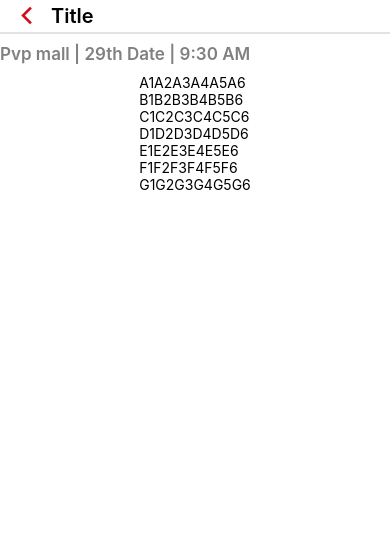
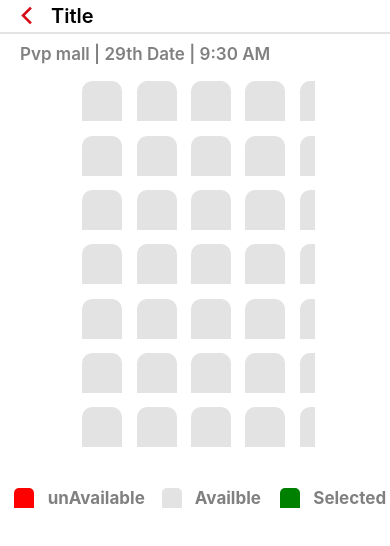
Before and after one commit to GUchechi/BookMovieTicket-App_React-Native, a React Native app: screen /Theaters in a window 390 px wide. Shown: the top 546 px of the page. Built offline with nearby package versions, Linux system fonts and the light colour scheme; what react-native-responsive-dimensions would draw is missing.

Commit message:
added theatre

```diff
--- /dev/null
+++ b/components/Availability.jsx
@@ -0,0 +1,32 @@
+import { StyleSheet, Text, View } from "react-native";
+import React from "react";
+
+const Availability = ({ name, color }) => {
+  return (
+    <View style={{ flexDirection: "row", alignItems: "center", gap: 10 }}>
+      <View
+        style={{
+          backgroundColor: color,
+          height: 20,
+          width: 20,
+          borderTopLeftRadius: 5,
+          borderTopRightRadius: 5,
+          margin: "3%",
+        }}
+      ></View>
+      <Text
+        style={{
+          fontSize: 17,
+          color: "grey",
+          fontWeight: "bold",
+        }}
+      >
+        {name}
+      </Text>
+    </View>
+  );
+};
+
+export default Availability;
+
+const styles = StyleSheet.create({});
--- a/screens/Theaters.jsx
+++ b/screens/Theaters.jsx
@@ -1,11 +1,18 @@
 import React from "react";
-import { FlatList, StyleSheet, Text, View } from "react-native";
+import {
+  FlatList,
+  StyleSheet,
+  Text,
+  TouchableOpacity,
+  View,
+} from "react-native";
 import { responsiveHeight } from "react-native-responsive-dimensions";
 import { SafeAreaView } from "react-native-safe-area-context";
 import { Ionicons } from "@expo/vector-icons";
 import { useColor } from "../utils/Colors";
 import { useNavigation } from "@react-navigation/native";
 import { Seats } from "../utils/Data";
+import Availability from "../components/Availability";
 
 const Theaters = () => {
   const navigation = useNavigation();
@@ -23,7 +30,14 @@ const Theaters = () => {
         </View>
       </View>
 
-      <Text style={{ fontSize: 17, color: "grey", fontWeight: "600" }}>
+      <Text
+        style={{
+          fontSize: 17,
+          color: "grey",
+          fontWeight: "600",
+          paddingHorizontal: 20,
+        }}
+      >
         Pvp mall | 29th Date | 9:30 AM
       </Text>
 
@@ -31,9 +45,39 @@ const Theaters = () => {
         <FlatList
           numColumns={6}
           data={Seats}
-          renderItem={({ item }) => <Text>{item}</Text>}
+          renderItem={({ item, index }) => (
+            <TouchableOpacity
+              onPress={() => console.log(item)}
+              style={{
+                backgroundColor: "#e3e3e3",
+                height: 40,
+                width: 40,
+                borderTopLeftRadius: 10,
+                borderTopRightRadius: 10,
+                margin: "3%",
+              }}
+            ></TouchableOpacity>
+          )}
         />
       </View>
+
+      <View
+        style={{
+          alignItems: "center",
+          justifyContent: "space-between",
+          flexDirection: "row",
+          paddingHorizontal: 10,
+          marginTop: 20,
+        }}
+      >
+        <Availability color={"red"} name="unAvailable" />
+        <Availability color={"#E3E3E3"} name="Availble" />
+        <Availability color={"green"} name="Selected" />
+      </View>
+
+      <TouchableOpacity>
+
+      </TouchableOpacity>
     </SafeAreaView>
   );
 };
```
